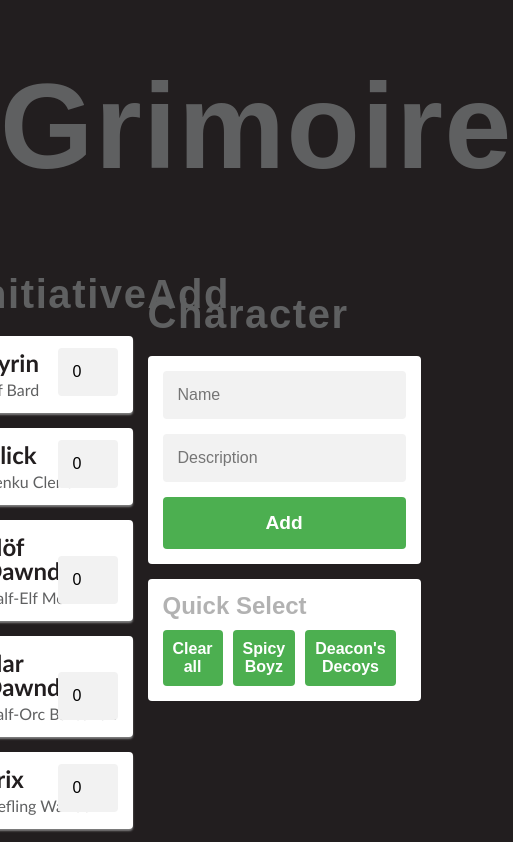
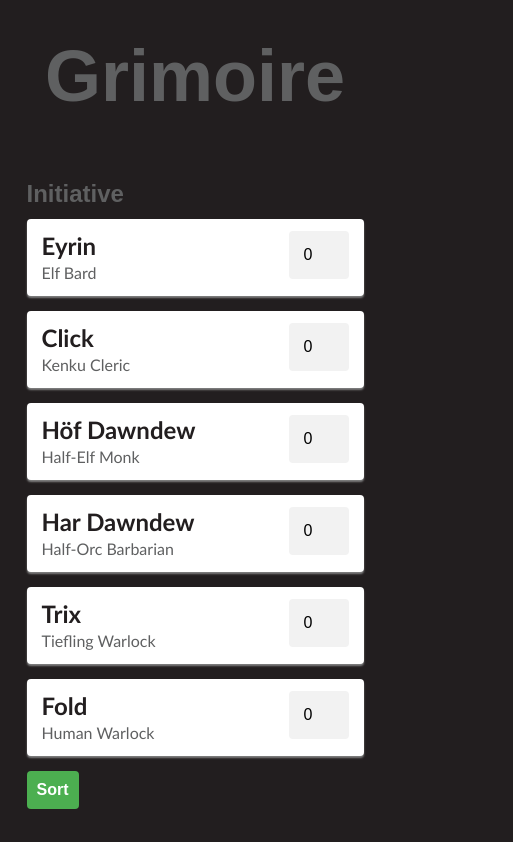
Before and after one commit to SpicyBoyz/grimoire, a React (Create React App) app: page / in a window 390 px wide. Shown: the top 842 px of the page, 513 px wide, since content can reach past the window. Built offline with nearby package versions, Linux system fonts and the light colour scheme; a web font is replaced by a local one.

Commit message:
Basic column responsiveness

```diff
--- a/src/App.css
+++ b/src/App.css
@@ -15,6 +15,13 @@ h1 {
   line-height: 0.5em;
   margin: 0.8em 0;
   color: #5f6061;
+}
+
+@media (max-width: 400px) {
+  h1 {
+    font-size: 1.5em;
+    letter-spacing: 0;
+  }
 }
 
 h2 {
@@ -37,11 +44,19 @@ h2 {
   margin-top: 75px;
   display: flex;
   align-content: center;
-  justify-content: center;
+  justify-content: space-between;
+}
+
+@media (max-width: 400px) {
+  .container {
+    width: 90%;
+    display: block;
+  }
 }
 
 .column {
   flex: 1;
+  padding: 0 7px;
   margin-bottom: 75px;
 }
 
--- a/src/components/List/List.css
+++ b/src/components/List/List.css
@@ -1,7 +1,6 @@
 .player-item {
   background: rgba(255, 255, 255, 1);
   margin-bottom: 15px;
-  margin-right: 15px;
   padding: 15px;
   border-radius: 4px;
   box-shadow: 0px 2px 2px grey;
```
